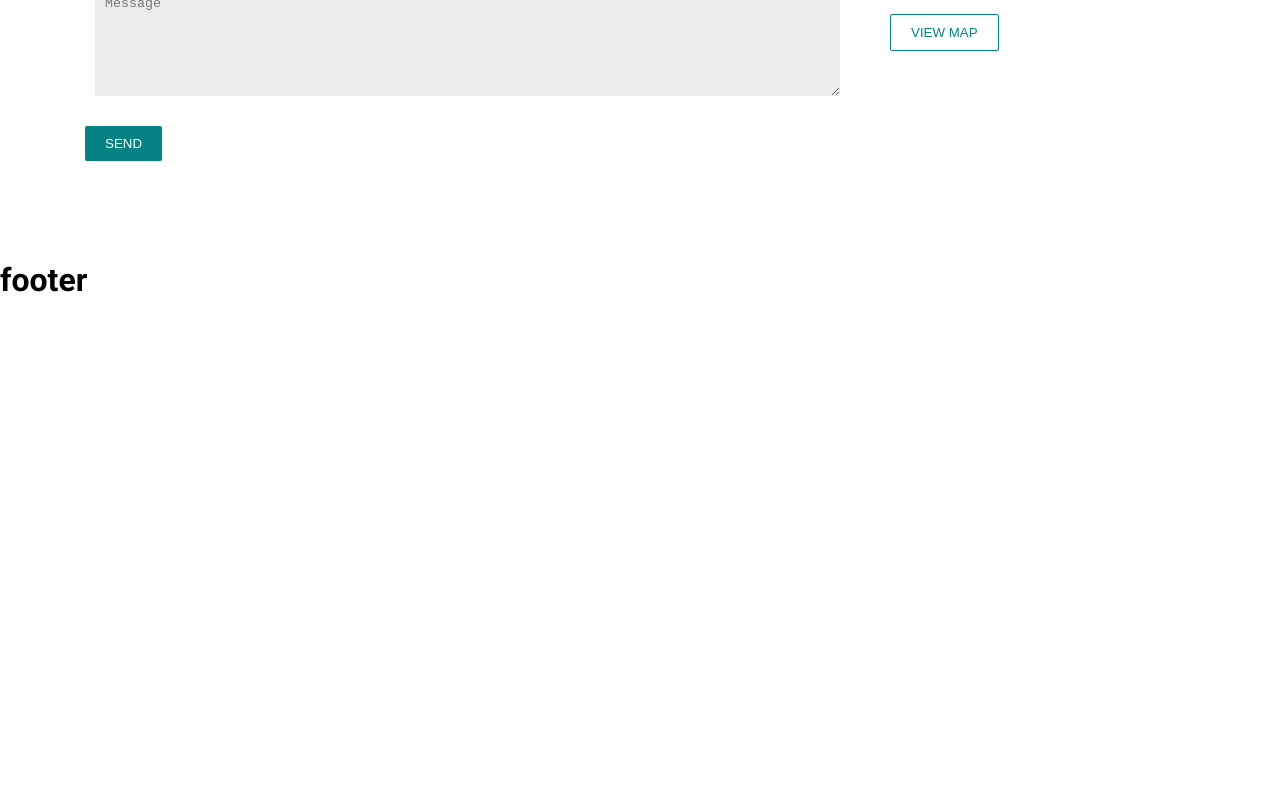
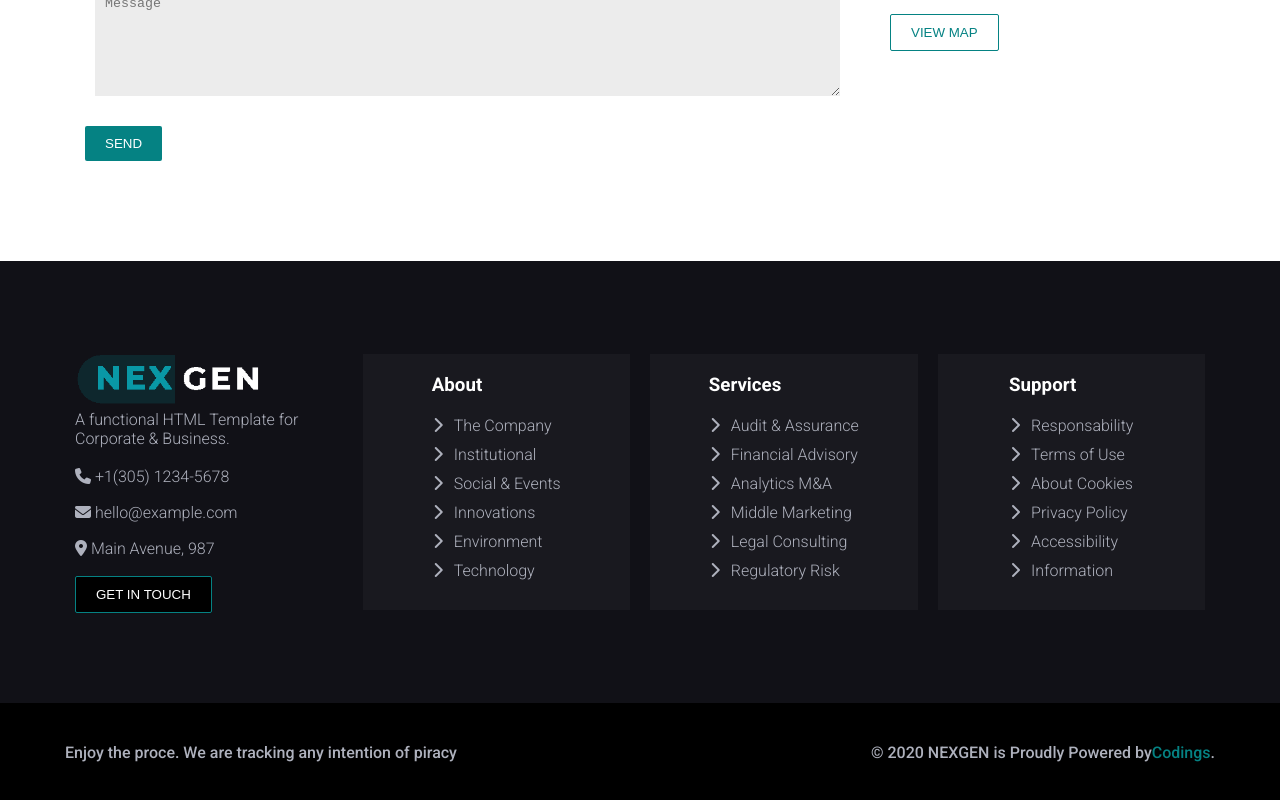
Before and after one commit to 32Fire32/proj-html-vuejs, a Vue app: page / in a window 1280 px wide. Shown: the part 5142-5942 px from the top of the page. Before the commit the page ends 5441 px from the top, so only its background shows below. Built offline with nearby package versions, Linux system fonts and the light colour scheme.

Commit message:
footer bozza

```diff
--- a/src/components/AppFooter.vue
+++ b/src/components/AppFooter.vue
@@ -1,9 +1,157 @@
 <script>
+import AppCardsFooter from "./sections/SectionCards/AppCardsFooter.vue";
+import porco from "./sections/AppSection1.vue";
+
 export default {
   name: "AppFooter",
+  components: {
+    AppCardsFooter,
+    porco,
+  },
+
+  data() {
+    return {
+      cards: [
+        {
+          title: "About",
+          links: [
+            "The Company",
+            "Institutional",
+            "Social & Events",
+            "Innovations",
+            "Environment",
+            "Technology",
+          ],
+        },
+        {
+          title: "Services",
+          links: [
+            "Audit & Assurance",
+            "Financial Advisory",
+            "Analytics M&A",
+            "Middle Marketing",
+            "Legal Consulting",
+            "Regulatory Risk",
+          ],
+        },
+        {
+          title: "Support",
+          links: [
+            "Responsability",
+            "Terms of Use",
+            "About Cookies",
+            "Privacy Policy",
+            "Accessibility",
+            "Information",
+          ],
+        },
+      ],
+    };
+  },
 };
 </script>
 
-<template><h1>footer</h1></template>
+<template>
+  <footer>
+    <div class="bg">
+      <div class="container">
+        <div class="row">
+          <div class="card">
+            <img src="../assets/logoinv.png" alt="logobl" />
+            <p class="light-text t">
+              A functional HTML Template for Corporate & Business.
+            </p>
+            <div class="infos light-text">
+              <div class="phone">
+                <span>
+                  <i class="fa-solid fa-phone"></i> +1(305) 1234-5678
+                </span>
+              </div>
+              <div class="mail">
+                <span
+                  ><i class="fa-solid fa-envelope"></i> hello@example.com</span
+                >
+              </div>
+              <div class="position">
+                <span
+                  ><i class="fa-solid fa-location-dot"></i> Main Avenue,
+                  987</span
+                >
+              </div>
+            </div>
+            <button class="btn-dark">GET IN TOUCH</button>
+          </div>
+          <div class="card" v-for="card in cards">
+            <AppCardsFooter :title="card.title" :link="card.links" />
+          </div>
+        </div>
+      </div>
+    </div>
+    <div class="postfooter">
+      <div class="container wrapper">
+        <span>Enjoy the proce. We are tracking any intention of piracy</span>
+        <span
+          >© 2020 NEXGEN is Proudly Powered by<span class="green">Codings</span
+          >.</span
+        >
+      </div>
+    </div>
+  </footer>
+</template>
 
-<style scoped lang="scss"></style>
+<style scoped lang="scss">
+footer {
+  .bg {
+    background-color: #111117;
+    padding-top: var(--margin-big-top);
+    padding-bottom: var(--margin-big-top);
+  }
+
+  .row {
+    display: flex;
+    justify-content: space-between;
+    align-items: center;
+
+    .card {
+      width: calc(var(--container) / 4 - 20px);
+      margin: 10px;
+      img {
+        width: 70%;
+      }
+    }
+  }
+  .postfooter {
+    background-color: black;
+    .wrapper {
+      padding: 40px 0;
+      color: var(--text-color-light);
+      display: flex;
+      justify-content: space-between;
+      .green {
+        color: var(--primary-color);
+      }
+    }
+  }
+}
+.right {
+  width: 30%;
+  padding: 20px;
+  .t {
+    margin-bottom: 20px;
+  }
+  h3 {
+    margin-bottom: 20px;
+  }
+}
+.infos {
+  margin: 10px 0;
+  color: --text-color-light;
+  display: flex;
+  flex-direction: column;
+
+  .fa-solid {
+    margin-right: 10px;
+    margin: 10px 0;
+  }
+}
+</style>
--- /dev/null
+++ b/src/components/sections/SectionCards/AppCardsFooter.vue
@@ -0,0 +1,50 @@
+<script>
+export default {
+  name: "AppCardsFooter",
+  props: {
+    title: String,
+    link: String,
+  },
+};
+</script>
+
+<template>
+  <div class="linknav">
+    <div>
+      <h3>{{ title }}</h3>
+      <ul class="light-text">
+        <li v-for="li in link">
+          <i class="fa-solid fa-chevron-right"></i><a href="">{{ li }}</a>
+        </li>
+      </ul>
+    </div>
+  </div>
+</template>
+
+<style scoped lang="scss">
+.linknav {
+  background-color: #19191f;
+  padding: 20px;
+  color: #fff;
+  display: flex;
+  justify-content: center;
+  h3 {
+    margin-bottom: 20px;
+  }
+  ul {
+    list-style: none;
+
+    li {
+      margin-bottom: 10px;
+      a {
+        text-decoration: none;
+        color: var(--text-color-light);
+      }
+
+      i {
+        margin-right: 10px;
+      }
+    }
+  }
+}
+</style>
```
Also changed, not shown: src/assets/logoinv.PNG (added).
